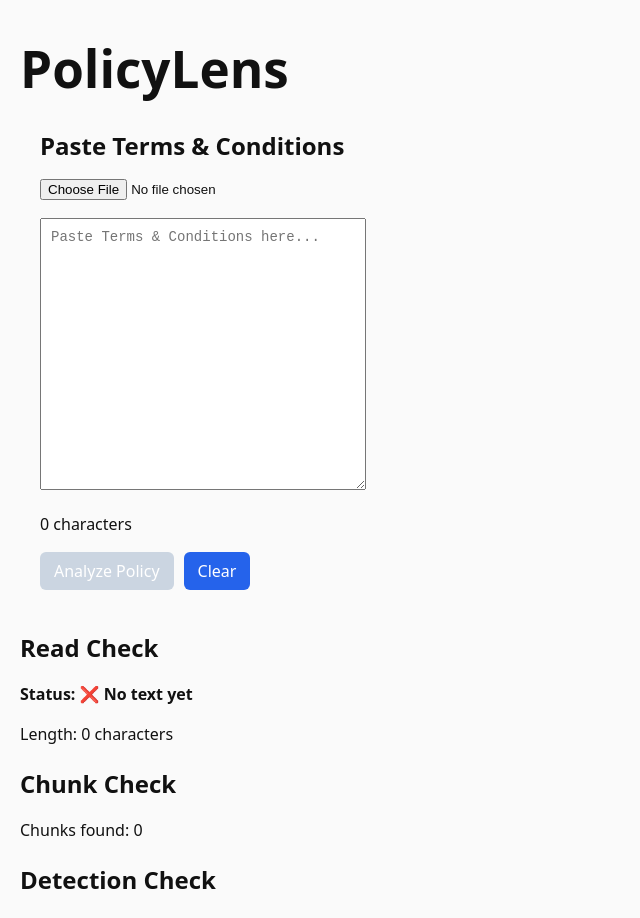
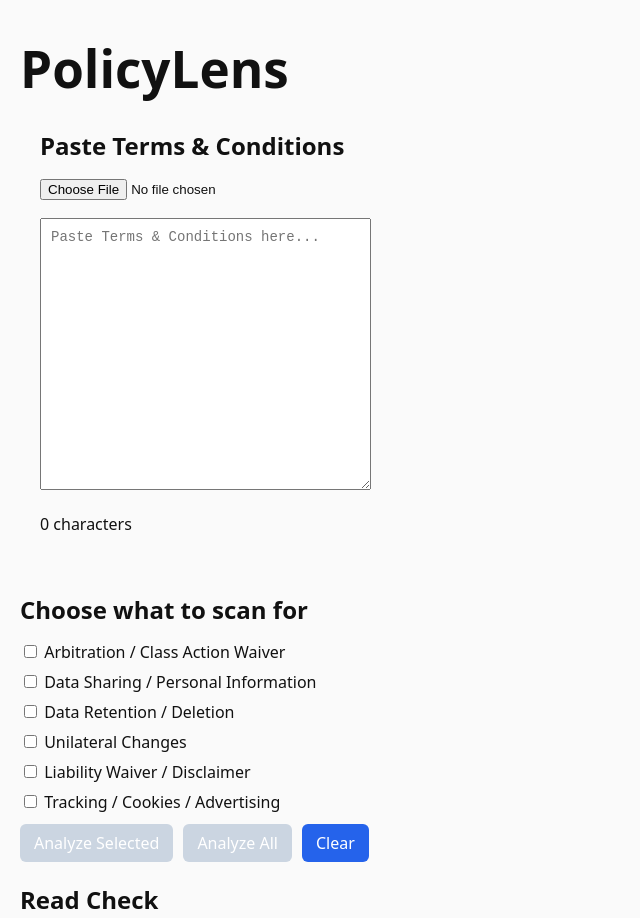
Before and after one commit to arigoldring/policy-lens, a React (Vite) app in the folder policy-lens/: page / in a window 1280 px wide. Shown: the top 918 px of the page, without its empty margins (0-640 px from the left). Built offline with nearby package versions, Linux system fonts and the light colour scheme.

Commit message:
Rearrange button layout, added menu to choose what to analyze for

```diff
--- a/policy-lens/src/App.css
+++ b/policy-lens/src/App.css
@@ -49,3 +49,28 @@
   background: #cbd5e1;
   cursor: not-allowed;
 }
+
+/* PolicyInput styles */
+.input-card {
+  max-width: 800px;
+  margin: 0 auto;
+  padding: 20px;
+}
+
+.file-row {
+  margin-bottom: 8px;
+}
+
+.textarea {
+  width: 100%;
+  height: 250px;
+  margin-top: 10px;
+  padding: 10px;
+  font-size: 14px;
+  resize: vertical;
+}
+
+.filename {
+  margin-left: 12px;
+  font-style: italic;
+}
--- a/policy-lens/src/App.tsx
+++ b/policy-lens/src/App.tsx
@@ -1,46 +1,114 @@
+// src/App.tsx
 import { useState } from "react";
 import PolicyInput from "./components/PolicyInput";
 import { normalizeText } from "./utilities/normalize";
 import { chunkText } from "./utilities/chucks";
 import "./App.css";
-import { detectAll} from "./utilities/detect";
-import type { Flag } from "./utilities/detect";
+
+import { detectors, detectorLabels } from "./utilities/detect";
+import type { DetectorKey, Flag } from "./utilities/detect";
 
 function App() {
+  const [currentText, setCurrentText] = useState<string>("");
+
   const [lastReceivedText, setLastReceivedText] = useState<string>("");
   const [chunks, setChunks] = useState<string[]>([]);
   const [flags, setFlags] = useState<Flag[]>([]);
-  const [hasAnalyzed, setHasAnalyzed] = useState(false);
+  const [hasAnalyzed, setHasAnalyzed] = useState<boolean>(false);
 
-  function handleAnalyze(text: string) {
-  const normalized = normalizeText(text);
+  const allKeys = Object.keys(detectors) as DetectorKey[];
+  const [selected, setSelected] = useState<DetectorKey[]>([]);
+
+  function runAnalysis(rawText: string, keys: DetectorKey[]) {
+    const normalized = normalizeText(rawText);
     const chunked = chunkText(normalized);
+
     setHasAnalyzed(true);
-
     setLastReceivedText(normalized);
     setChunks(chunked);
 
-  const found = detectAll(chunked);
+    const found: Flag[] = keys.flatMap((k) => detectors[k](chunked));
     setFlags(found);
   }
+
+  function handleAnalyzeSelected() {
+    runAnalysis(currentText, selected);
+  }
+
+  function handleAnalyzeAll() {
+    setSelected(allKeys);
+    runAnalysis(currentText, allKeys);
+  }
+
   function handleClear() {
+    setCurrentText("");
     setLastReceivedText("");
     setChunks([]);
     setFlags([]);
     setHasAnalyzed(false);
   }
+
   return (
     <div className="container">
       <h1>PolicyLens</h1>
 
-      <PolicyInput onAnalyze={handleAnalyze} onClear={handleClear} />
+      {/* Controlled input */}
+      <PolicyInput text={currentText} onTextChange={setCurrentText} />
 
+      {/* Detector selection + actions */}
+      <div className="section">
+        <h2>Choose what to scan for</h2>
+
+        <div>
+          {allKeys.map((key) => (
+            <label key={key} style={{ display: "block", marginBottom: "6px" }}>
+              <input
+                type="checkbox"
+                checked={selected.includes(key)}
+                onChange={(e) => {
+                  setSelected((prev) =>
+                    e.target.checked
+                      ? [...prev, key]
+                      : prev.filter((k) => k !== key),
+                  );
+                }}
+              />{" "}
+              {detectorLabels[key]}
+            </label>
+          ))}
+        </div>
+
+        <div style={{ marginTop: "10px" }}>
+          <button
+            onClick={handleAnalyzeSelected}
+            disabled={currentText.trim().length === 0 || selected.length === 0}
+          >
+            Analyze Selected
+          </button>
+
+          <button
+            onClick={handleAnalyzeAll}
+            style={{ marginLeft: "10px" }}
+            disabled={currentText.trim().length === 0}
+          >
+            Analyze All
+          </button>
+
+          <button onClick={handleClear} style={{ marginLeft: "10px" }}>
+            Clear
+          </button>
+        </div>
+      </div>
+
+      {/* Read check */}
       <div className="section">
         <h2>Read Check</h2>
 
         <p className="status">
           Status:{" "}
-          {lastReceivedText.trim().length > 0 ? "✅ Text received" : "❌ No text yet"}
+          {lastReceivedText.trim().length > 0
+            ? "✅ Text received"
+            : "❌ No text yet"}
         </p>
 
         <p>Length: {lastReceivedText.length} characters</p>
@@ -56,6 +124,7 @@
         )}
       </div>
 
+      {/* Chunk check */}
       <div className="section">
         <h2>Chunk Check</h2>
         <p>Chunks found: {chunks.length}</p>
@@ -67,12 +136,14 @@
           </div>
         ))}
       </div>
+
+      {/* Detection check */}
       <div className="section">
         <h2>Detection Check</h2>
         <p>Flags found: {flags.length}</p>
 
         {hasAnalyzed && flags.length === 0 && (
-  <p>✅ No arbitration-related clauses detected...</p>
+          <p>✅ No selected issues detected with the current rules.</p>
         )}
 
         {flags.map((flag, idx) => (
@@ -84,7 +155,6 @@
         ))}
       </div>
     </div>
-
   );
 }
 
--- a/policy-lens/src/components/PolicyInput.tsx
+++ b/policy-lens/src/components/PolicyInput.tsx
@@ -2,12 +2,11 @@
 import React, { useRef, useState } from "react";
 
 interface PolicyInputProps {
-  onAnalyze: (text: string) => void;
-  onClear: () => void;
+  text: string;
+  onTextChange: (text: string) => void;
 }
 
-export default function PolicyInput({ onAnalyze, onClear }: PolicyInputProps) {
-  const [text, setText] = useState<string>("");
+export default function PolicyInput({ text, onTextChange }: PolicyInputProps) {
   const [filename, setFilename] = useState<string | null>(null);
   const fileInputRef = useRef<HTMLInputElement | null>(null);
 
@@ -15,10 +14,8 @@
     const file = event.target.files?.[0];
     if (!file) return;
 
-    // Basic file-type guard
     if (!file.name.toLowerCase().endsWith(".txt")) {
       alert("Please upload a .txt file.");
-      // clear the file input so user can try again
       if (fileInputRef.current) fileInputRef.current.value = "";
       return;
     }
@@ -27,92 +24,41 @@
 
     const reader = new FileReader();
     reader.onload = (e) => {
-      const fileText = e.target?.result as string;
-      setText(fileText ?? "");
+      const fileText = (e.target?.result as string) ?? "";
+      onTextChange(fileText);
     };
     reader.onerror = () => {
       alert("Error reading file.");
-      setText("");
       setFilename(null);
       if (fileInputRef.current) fileInputRef.current.value = "";
+      onTextChange("");
     };
 
     reader.readAsText(file);
   }
 
-  function handleClear() {
-    // Clear textarea state
-    setText("");
-
-    // Clear filename state
-    setFilename(null);
-
-    // Clear the file input element so same file can be re-uploaded
-    if (fileInputRef.current) {
-      fileInputRef.current.value = "";
-    }
-    onClear();
-
-  }
-
   return (
-    <div style={containerStyle}>
+    <div className="input-card">
       <h2>Paste Terms & Conditions</h2>
 
-      {/* File Upload */}
-      <div style={{ marginBottom: 8 }}>
+      <div className="file-row">
         <input
           ref={fileInputRef}
           type="file"
           accept=".txt"
           onChange={handleFileUpload}
         />
-        {filename && (
-          <span style={{ marginLeft: 12, fontStyle: "italic" }}>
-            Loaded: {filename}
-          </span>
-        )}
+        {filename && <span className="filename">Loaded: {filename}</span>}
       </div>
 
-      {/* Text Area */}
       <textarea
+        className="textarea"
         value={text}
-        onChange={(e) => setText(e.target.value)}
+        onChange={(e) => onTextChange(e.target.value)}
         placeholder="Paste Terms & Conditions here..."
-        style={textareaStyle}
       />
 
-      {/* Character Count */}
       <p>{text.length} characters</p>
-
-      {/* Buttons */}
-      <div style={{ marginTop: 10 }}>
-        <button
-          onClick={() => onAnalyze(text)}
-          disabled={text.trim().length === 0}
-        >
-          Analyze Policy
-        </button>
-
-        <button onClick={handleClear} style={{ marginLeft: 10 }}>
-          Clear
-        </button>
-      </div>
     </div>
   );
 }
-
-const containerStyle: React.CSSProperties = {
-  maxWidth: "800px",
-  margin: "0 auto",
-  padding: "20px",
-};
-
-const textareaStyle: React.CSSProperties = {
-  width: "100%",
-  height: "250px",
-  marginTop: "10px",
-  padding: "10px",
-  fontSize: "14px",
-  resize: "vertical",
-};
--- a/policy-lens/src/utilities/detect.ts
+++ b/policy-lens/src/utilities/detect.ts
@@ -166,6 +166,32 @@
 
   return flags;
 }
+
+export type DetectorKey =
+  | "arbitration"
+  | "dataSharing"
+  | "dataRetention"
+  | "unilateralChanges"
+  | "liability"
+  | "tracking";
+
+export const detectorLabels: Record<DetectorKey, string> = {
+  arbitration: "Arbitration / Class Action Waiver",
+  dataSharing: "Data Sharing / Personal Information",
+  dataRetention: "Data Retention / Deletion",
+  unilateralChanges: "Unilateral Changes",
+  liability: "Liability Waiver / Disclaimer",
+  tracking: "Tracking / Cookies / Advertising",
+};
+
+export const detectors: Record<DetectorKey, (chunks: string[]) => Flag[]> = {
+  arbitration: detectArbitration,
+  dataSharing: detectDataSharing,
+  dataRetention: detectDataRetention,
+  unilateralChanges: detectUnilateralChanges,
+  liability: detectLiabilityWaiver,
+  tracking: detectTracking,
+};
 export function detectAll(chunks: string[]): Flag[] {
   return [
     ...detectArbitration(chunks),
```
Lines whose indentation alone changed are shown as unchanged.
